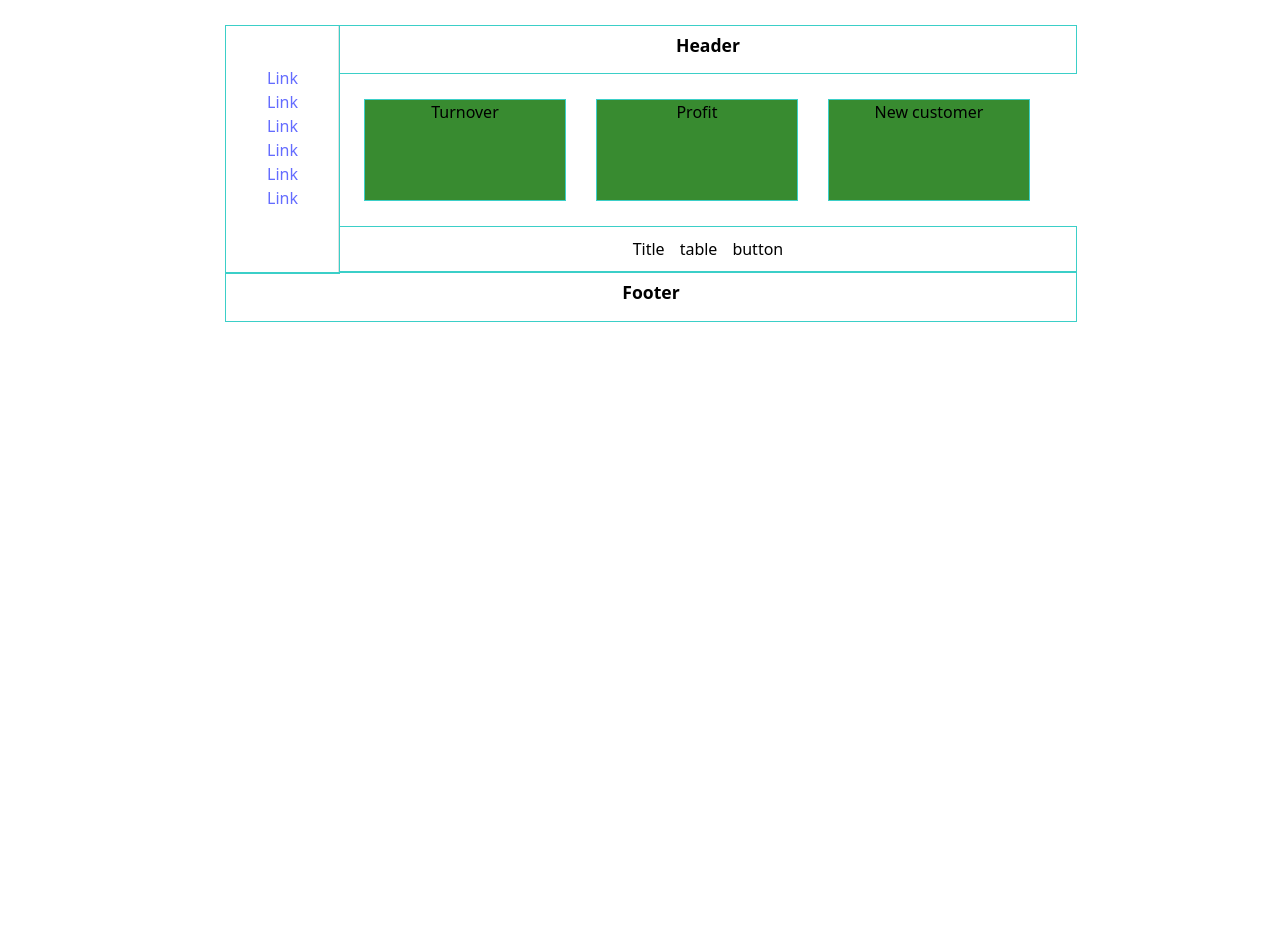
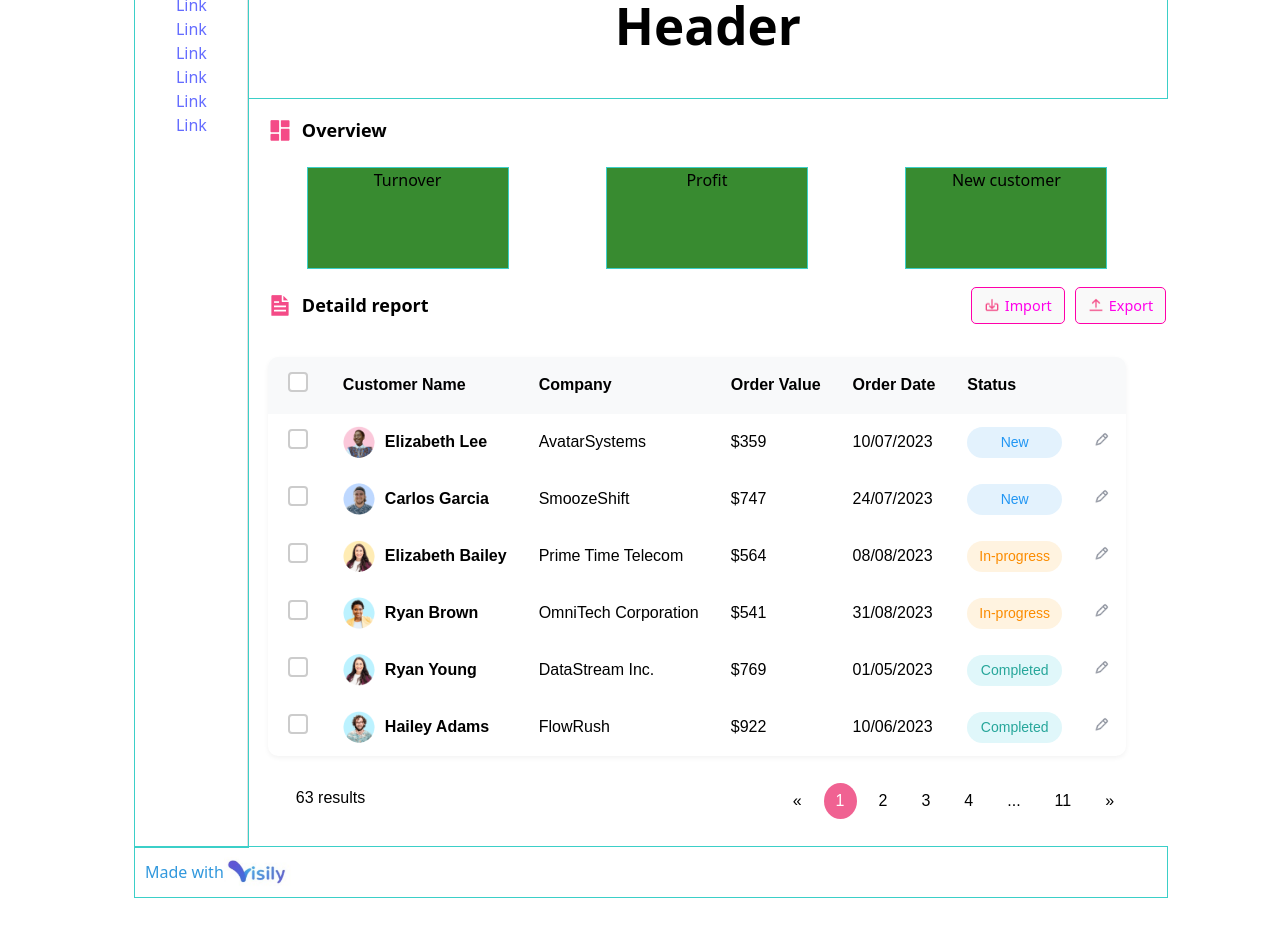
Before and after one commit to quanghien2024/PTGDUD, a React (Vite) app in the folder lab6/: page / in a window 1280 px wide. Before the commit the page ends 857 px from the top, so only its background shows below. Built offline with nearby package versions, Linux system fonts and the light colour scheme.

Commit message:
3. DataTable React JS --> commit (30-45)

```diff
--- /dev/null
+++ b/lab6/src/components/Data/Table.js
@@ -0,0 +1,58 @@
+import avt1 from '../../assets/Avatar.png';
+import avt2 from '../../assets/Avatar1.png';
+import avt3 from '../../assets/Avatar2.png';
+import avt4 from '../../assets/Avatar3.png';
+import avt5 from '../../assets/Avatar4.png';
+import avt6 from '../../assets/Avatar5.png';
+import avt7 from '../../assets/Avatar6.png';
+
+export const customers = [
+  {
+    name: "Elizabeth Lee",
+    avatar: avt1,
+    company: "AvatarSystems",
+    orderValue: 359,
+    orderDate: "10/07/2023",
+    status: "New",
+  },
+  {
+    name: "Carlos Garcia",
+    avatar: avt2,
+    company: "SmoozeShift",
+    orderValue: 747,
+    orderDate: "24/07/2023",
+    status: "New",
+  },
+  {
+    name: "Elizabeth Bailey",
+    avatar: avt3,
+    company: "Prime Time Telecom",
+    orderValue: 564,
+    orderDate: "08/08/2023",
+    status: "In-progress",
+  },
+  {
+    name: "Ryan Brown",
+    avatar: avt4,
+    company: "OmniTech Corporation",
+    orderValue: 541,
+    orderDate: "31/08/2023",
+    status: "In-progress",
+  },
+  {
+    name: "Ryan Young",
+    avatar: avt5,
+    company: "DataStream Inc.",
+    orderValue: 769,
+    orderDate: "01/05/2023",
+    status: "Completed",
+  },
+  {
+    name: "Hailey Adams",
+    avatar: avt6,
+    company: "FlowRush",
+    orderValue: 922,
+    orderDate: "10/06/2023",
+    status: "Completed",
+  },
+];
--- a/lab6/src/components/Footer/Footer.css
+++ b/lab6/src/components/Footer/Footer.css
@@ -3,11 +3,14 @@
     width: 100%;
     max-width: 1200px;
     padding: 10px;
+    font-size: 16px;
+    color: #3198dd;
+    display: flex;
+    align-items: center;
+    justify-content: flex-start;
   }
 
-h1 {
-    text-align: center;
-    margin-top: 0;
-    margin-bottom: 8px;
-    font-size: 1.1rem;
+  .footer-image {
+    width: 80px;
+    height: 30px;
   }
--- a/lab6/src/components/Footer/Footer.jsx
+++ b/lab6/src/components/Footer/Footer.jsx
@@ -1,11 +1,12 @@
-
-import './Footer.css'
+import './Footer.css';
+import Visily from '../../assets/Visily.png';
 
 function Footer() {
     return (
         <>
-            <div className="header">
-                <h1>Footer</h1>
+            <div className="footer"> {/* Đổi class từ header thành footer */}
+                <span>Made with</span>
+                <img src={Visily} alt="Biểu tượng nhỏ" className="footer-image" /> {/* Thêm class "footer-image" */}
             </div>
         </>
     );
--- a/lab6/src/components/Table/Table.css
+++ b/lab6/src/components/Table/Table.css
@@ -1,15 +1,147 @@
-.horizontal-container-span {
-    border: 1px solid rgb(59, 207, 200);
-    width: 100%;
-    max-width: 1200px;
-    padding: 10px;
+.table-container {
+  padding: 20px;
+  font-family: sans-serif;
+}
 
-    display: flex;
-    align-items: center;
-    gap: 15px;
-    justify-content: center;
-  }
+.customer-table {
+  width: 100%;
+  border-collapse: collapse;
+  background-color: white;
+  border-radius: 10px;
+  overflow: hidden;
+  box-shadow: 0 2px 5px rgba(0,0,0,0.05);
+}
 
-  .horizontal-container-span span {
-   margin: 0;
-  }
+.customer-table thead {
+  background-color: #f8f9fa;
+}
+
+.customer-table th, .customer-table td {
+  padding: 12px 16px;
+  text-align: left;
+}
+
+.customer-name {
+  display: flex;
+  align-items: center;
+  gap: 10px;
+  font-weight: bold;
+}
+
+.customer-name img {
+  width: 32px;
+  height: 32px;
+  border-radius: 50%;
+}
+
+.status {
+  padding: 5px 12px;
+  border-radius: 20px;
+  font-size: 14px;
+  font-weight: 500;
+}
+
+.status.new {
+  background-color: #e3f2fd;
+  color: #2196f3;
+}
+
+.status.in-progress {
+  background-color: #fff3e0;
+  color: #fb8c00;
+}
+
+.status.completed {
+  background-color: #e0f7fa;
+  color: #26a69a;
+}
+
+.edit-icon {
+  cursor: pointer;
+  font-size: 16px;
+}
+
+.pagination {
+  display: flex;
+  gap: 10px;
+  margin-top: 20px;
+  align-items: center;
+  justify-content: flex-end;
+}
+
+
+.pagination span {
+  padding: 6px 12px;
+  border-radius: 50%;
+  cursor: pointer;
+}
+
+.pagination .active {
+  background-color: #f06292;
+  color: white;
+}
+
+.results-count {
+  margin-top: 30px;
+  margin-left: 28px;
+  color: rgb(0, 0, 0);
+}
+
+.customer-table input[type="checkbox"] {
+  -webkit-appearance: none;
+  -moz-appearance: none;
+  appearance: none;
+  width: 20px;
+  height: 20px;
+  border: 2px solid #ccc;
+  background-color: white;
+  cursor: pointer;
+  border-radius: 4px;
+  transition: background-color 0.2s ease, border-color 0.2s ease;
+}
+
+.customer-table input[type="checkbox"]:checked {
+  background-color: #f06292;
+  border-color: #f06292;
+}
+
+.customer-table input[type="checkbox"]:hover {
+  background-color: #f1f1f1;
+}
+
+.edit-button {
+  background: none;
+  border: none;
+  padding: 0;
+  cursor: pointer;
+}
+
+.edit-button img {
+  width: 16px;
+  height: 16px;
+}
+
+
+/* loại bỏ cái vòng tròn bao quanh cây bút nếu muốn
+.edit-button:focus {
+  outline: none;
+} */
+
+.share {
+  display: flex;
+  justify-content: space-between;
+  align-items: center;
+}
+
+
+/* Căn giữa nội dung cái cột statusstatus */
+.status {
+  padding: 5px 12px;
+  border-radius: 20px;
+  font-size: 14px;
+  font-weight: 500;
+  display: flex;
+  justify-content: center;
+  align-items: center;
+  text-align: center;
+}
--- a/lab6/src/components/Table/Table.jsx
+++ b/lab6/src/components/Table/Table.jsx
@@ -1,11 +1,68 @@
-import './Table.css';
+import "./Table.css";
+import { customers } from "../Data/Table";
+import Pen from '../../assets/create.png';
+
+const statusStyles = {
+  New: "status new",
+  "In-progress": "status in-progress",
+  Completed: "status completed",
+};
 
 const Table = () => {
   return (
-    <div className="horizontal-container-span">
-      <span>Title</span>
-      <span>table</span>
-      <span>button</span>
+    <div className="table-container">
+      <table className="customer-table">
+        <thead>
+          <tr>
+            <th><input type="checkbox" /></th>
+            <th>Customer Name</th>
+            <th>Company</th>
+            <th>Order Value</th>
+            <th>Order Date</th>
+            <th>Status</th>
+            <th></th>
+          </tr>
+        </thead>
+        <tbody>
+          {customers.map((customer, index) => (
+            <tr key={index}>
+              <td>
+                <input type="checkbox" />
+              </td>
+              <td className="customer-name">
+                <img src={customer.avatar} alt="avatar" />
+                <span>{customer.name}</span>
+              </td>
+              <td>{customer.company}</td>
+              <td>${customer.orderValue}</td>
+              <td>{customer.orderDate}</td>
+              <td>
+                <span className={statusStyles[customer.status]}>
+                  {customer.status}
+                </span>
+              </td>
+              <td>
+                <button className="edit-button">
+                 <img src={Pen} alt="Biểu tượng nhỏ" />
+                </button>
+              </td>
+            </tr>
+          ))}
+        </tbody>
+      </table>
+      <div className="share">
+       <p className="results-count">63 results</p>
+       <div className="pagination">
+         <span>«</span>
+          <span className="active">1</span>
+         <span>2</span>
+         <span>3</span>
+         <span>4</span>
+         <span>...</span>
+          <span>11</span>
+         <span>»</span>
+       </div>
+      </div>
     </div>
   );
 };
--- a/lab6/src/pages/AdminPage.css
+++ b/lab6/src/pages/AdminPage.css
@@ -36,7 +36,7 @@ html, body {
 
 .dash-board {
     display: flex;
-    padding: 20px;
+    padding-left: 20px;
     justify-content: space-around;
     gap: 20px;
     flex-wrap: wrap;
@@ -60,3 +60,81 @@ html, body {
     border: 1px solid #ccc;
     text-align: center;
 }
+
+.view {
+    display: flex;
+    align-items: center;
+    margin-left: 20px;
+  }
+
+  .view img {
+    margin-right: 10px;
+  }
+
+  .view p {
+    font-weight: bold;
+    font-size: 18px;
+  }
+
+
+  .report {
+    display: flex;
+    align-items: center;
+    justify-content: space-between;
+    margin-left: 20px;
+    width: 100%;
+  }
+
+  .report .left {
+    display: flex;
+    align-items: center;
+  }
+
+  .report .left img {
+    margin-right: 10px;
+  }
+
+  .report .left p {
+    font-weight: bold;
+    font-size: 18px;
+  }
+
+  .report .right {
+    display: flex;
+    align-items: center;
+    gap: 10px;
+  }
+
+
+  .report img {
+    margin-right: 10px;
+  }
+
+  .report p {
+    font-weight: bold;
+  }
+
+.import-button {
+    display: flex;
+    align-items: center;
+    padding: 8px 12px;
+    border: 1px solid #ff00aa;
+    border-radius: 5px;
+    background-color: #f9f9f9;
+    cursor: pointer;
+    font-size: 0.9em;
+  }
+
+  .import-button:hover {
+    background-color: #eee;
+  }
+
+  .import-button .button-icon {
+    width: 16px;
+    height: 16px;
+    margin-right: 5px;
+  }
+
+  .import-button span {
+    color: rgb(255, 0, 234);
+  }
--- a/lab6/src/pages/AdminPage.jsx
+++ b/lab6/src/pages/AdminPage.jsx
@@ -3,6 +3,10 @@ import Table from "../components/Table/Table";
 import Header from "../components/Header/Header";
 import Nav from "../components/Nav/Nav";
 import Footer from "../components/Footer/Footer";
+import Overview from '../assets/Squares four 1.png';
+import Detailedreport from '../assets/Filetext1.png';
+import Download from '../assets/Download.png';
+import Export from '../assets/Moveup.png';
 
 import './AdminPage.css';
 
@@ -15,12 +19,32 @@ function AdminPage() {
                 </div>
                 <div className="content-side">
                     <Header></Header>
+                    <div className="view">
+                       <img src={Overview} alt="Biểu tượng nhỏ" />
+                       <p>Overview</p>
+                    </div>
                     <div className="dash-board">
                         <Board title="Turnover" />
                         <Board title="Profit" />
                         <Board title="New customer" />
                     </div>
-                    <Table></Table>
+                    <div className="report">
+                         <div className="left">
+                            <img src={Detailedreport} alt="Biểu tượng nhỏ" />
+                            <p>Detaild report</p>
+                        </div>
+                         <div className="right">
+                            <button className="import-button">
+                            <img src={Download} alt="Download" className="button-icon"/>
+                            <span>Import</span>
+                        </button>
+                        <button className="import-button">
+                            <img src={Export} alt="Export" className="button-icon"/>
+                            <span>Export</span>
+                        </button>
+                    </div>
+                </div>
+                     <Table></Table>
                 </div>
             </div>
             <Footer />
```
Also changed, not shown: lab6/src/components/Data/Overview.js (added, +19 -0 lines), lab6/src/assets/Visily.png (added).
